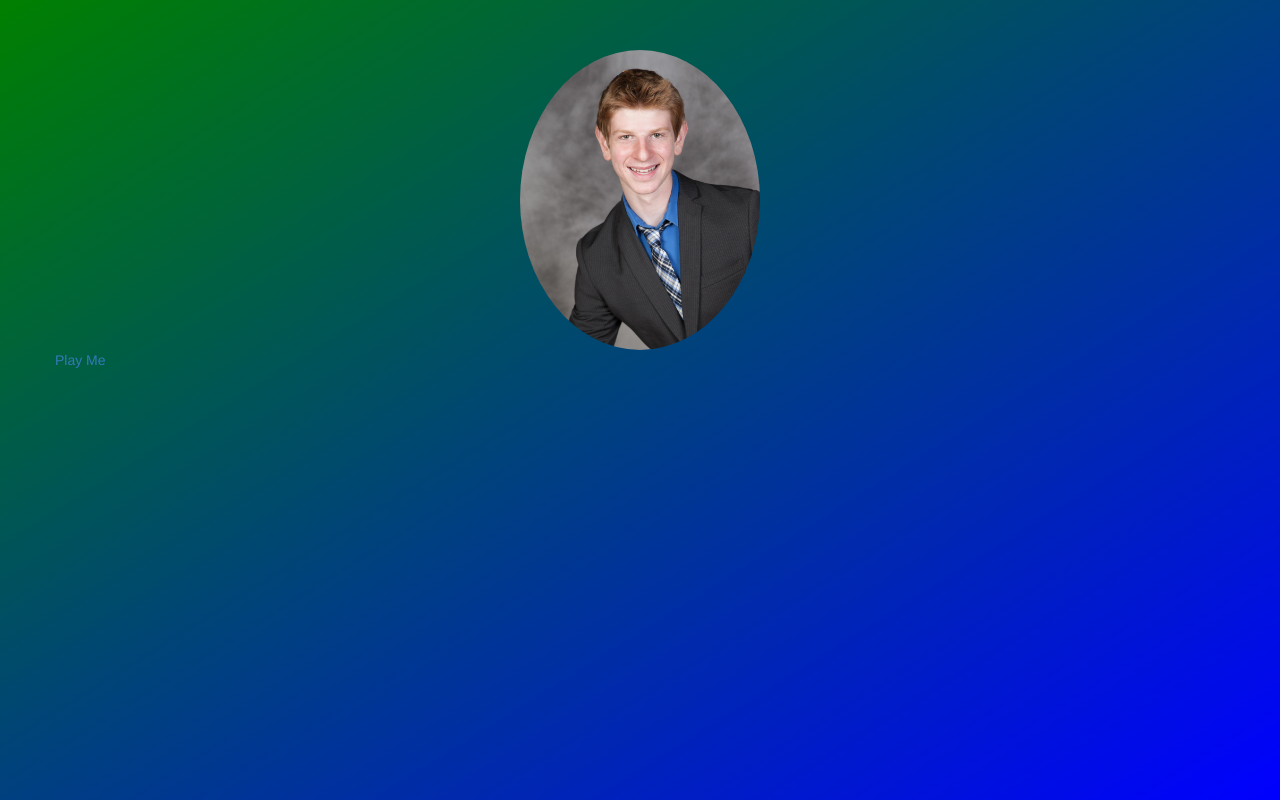
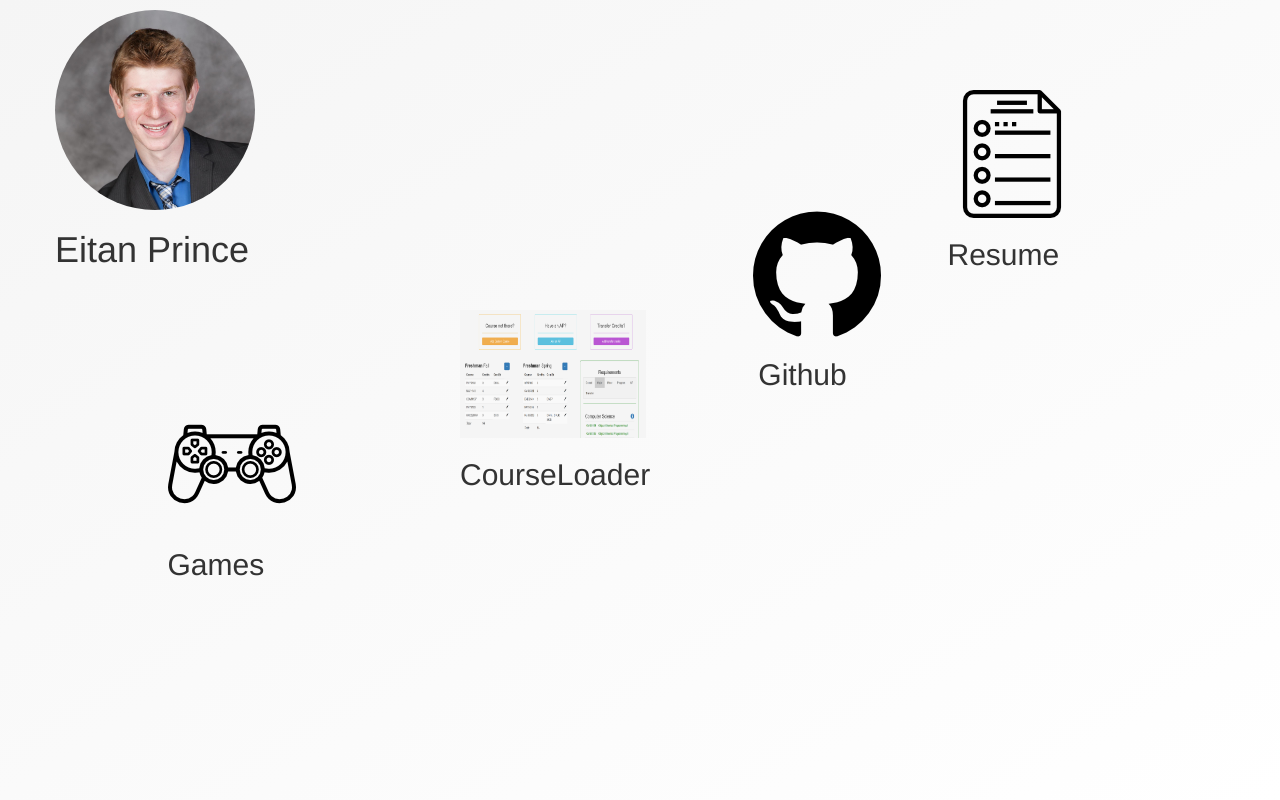
Before and after one commit to eprince1/eprince1-old, a plain HTML site: page index.html in a window 1280 px wide. Drawn offline with nearby package versions, Linux system fonts and the light colour scheme.

Commit message:
Icon Design

```diff
--- a/css/index.css
+++ b/css/index.css
@@ -1,7 +1,36 @@
 body {
-  background: linear-gradient(to left top, blue, green) fixed;
+  background: linear-gradient(to left top, white, whitesmoke) fixed;
 }
 
-.top50 {
-    margin-top: 50px;
+.top10 {
+    margin-top: 10px;
 }
+
+.top120 {
+    margin-top: 120px;
+}
+
+.top80 {
+  margin-top: 80px;
+}
+
+.top200 {
+  margin-top: 200px;
+}
+
+.top300 {
+  margin-top: 300px;
+}
+
+#gameIcon {
+
+}
+
+#profile {
+
+}
+
+#CourseLoaderIcon {
+  width: 186px;
+  height: 128px;
+}
--- a/index.html
+++ b/index.html
@@ -11,16 +11,49 @@
   </head>
   <body>
     <div class="container">
-      <div class="row top50">
-        <div class="col-md-4 col-md-offset-4">
-          <div align='center'>
-            <img src="images/profile pic.jpg" height="300" width="240" style='border-radius:50%' align='center'/>
+      <div class="row top10">
+        <div class="col-md-3" id="profile">
+          <div class="row">
+            <img src="images/profile pic (2).jpg" height="200" width="200" style='border-radius:50%'/>
+            <h1>Eitan Prince</h1>
+          </div>
+          <div class="row top120 icon">
+            <div class="col-md-8 col-md-offset-4">
+              <a href="WebGL/index.html"><img id="gameIcon" src="images/joystick.png"/></a>
+              <h2 align="left">Games</h2>
+            </div>
+          </div>
+        </div>
+        <div class="col-md-2 col-md-offset-1">
+          <div class="row top300">
+            <div class="col-md-8">
+              <a href="https://www.courseloader.com"><img id="CourseLoaderIcon" src="images/clexampletop.png"/></a>
+              <h2 align="center">CourseLoader</h2>
+            </div>
+          </div>
+        </div>
+        <div class="col-md-2 col-md-offset-1">
+          <div class="row top200">
+            <div class="col-md-8">
+              <a href="https://github.com/eprince1"><img id="GitHubIcon" src="images/github-logo.png"/></a>
+              <h2 align="center">Github</h2>
+            </div>
+          </div>
+        </div>
+        <div class="col-md-2">
+          <div class="row top80">
+            <div class="col-md-8">
+              <a href="LResume.pdf"><img id="ResumeIcon" src="images/list.png"/></a>
+              <h2 align="center">Resume</h2>
+            </div>
           </div>
         </div>
       </div>
+      <!--
       <div class="row">
-        <a href="WebGL/index.html">Play Me</a>
+        <a href="WebGL/index.html"><span class="btn btn-success btn-lg">Play Me</span></a>
       </div>
+      -->
     </div>
 
     <!-- Optional JavaScript -->
```
Also changed, not shown: images/clexampletop.png (added), images/game-controller.png (added), images/gamepad.png (added), images/github-logo.png (added), images/joystick.png (added), images/list.png (added), images/profile pic (2).jpg (added), 1 other file.
